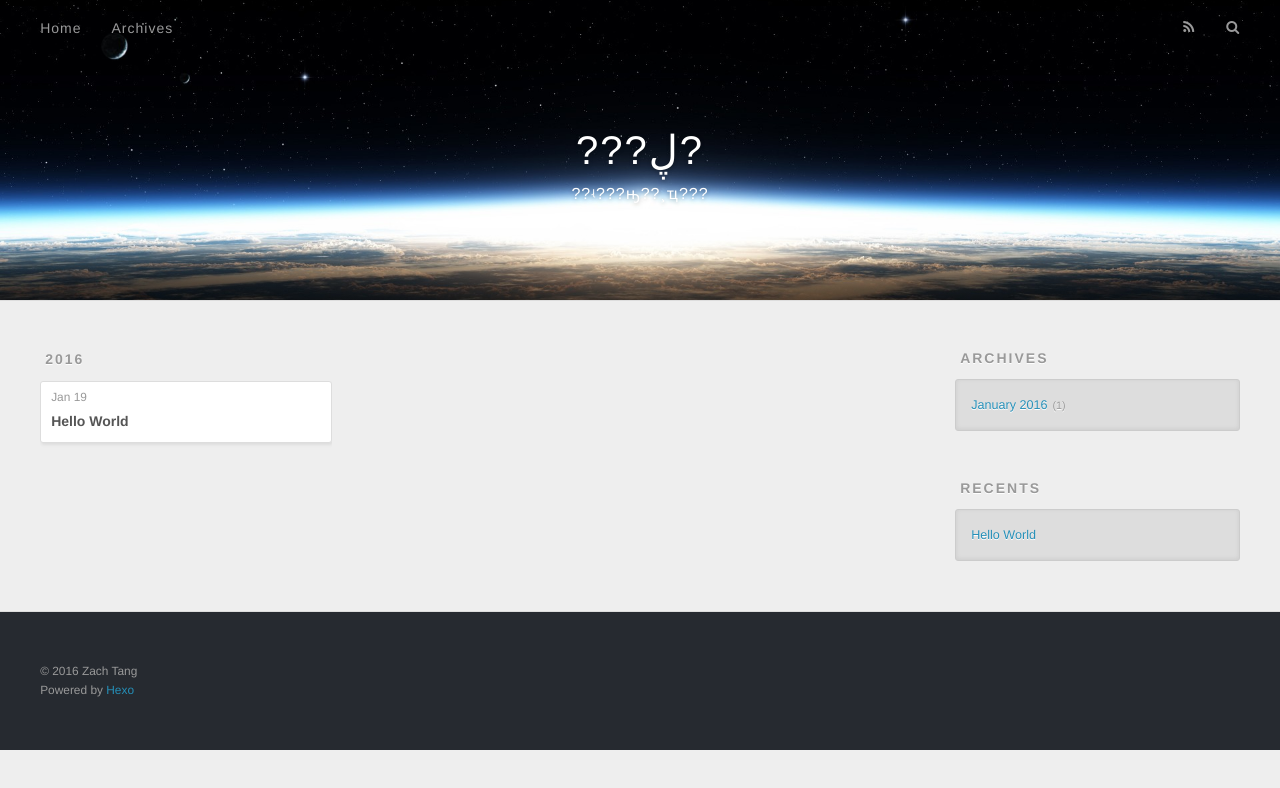
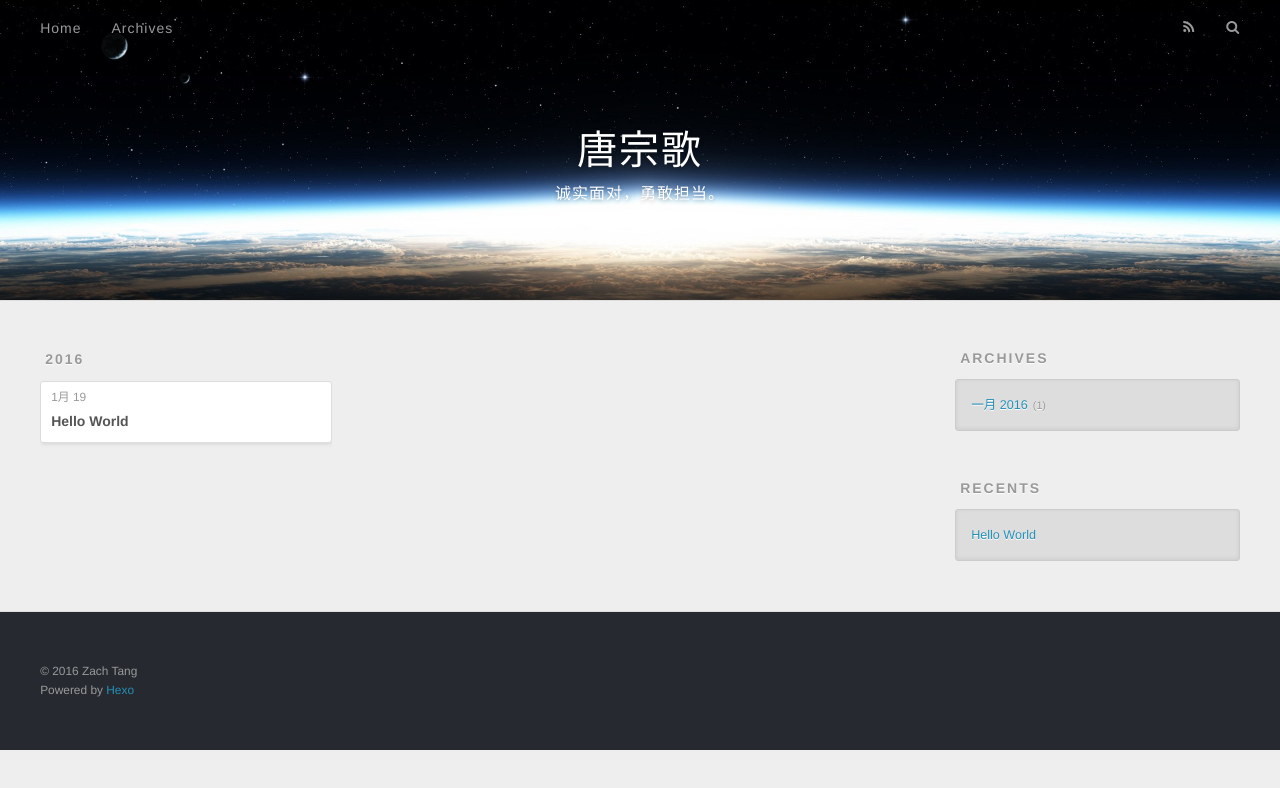
Before and after one commit to tagicc/tagicc.github.io, a plain HTML site: page archives/2016/01/index.html in a window 1280 px wide. Drawn offline with nearby package versions, Linux system fonts and the light colour scheme.

Commit message:
Site updated: 2016-01-22 21:18:45

```diff
--- a/archives/2016/01/index.html
+++ b/archives/2016/01/index.html
@@ -3,19 +3,19 @@
 <head>
   <meta charset="utf-8">
 
-  <title>Archives: 2016/1 | ???ڸ?</title>
+  <title>Archives: 2016/1 | 唐宗歌</title>
   <meta name="viewport" content="width=device-width, initial-scale=1, maximum-scale=1">
   <meta name="description">
 <meta property="og:type" content="website">
-<meta property="og:title" content="???ڸ?">
+<meta property="og:title" content="唐宗歌">
 <meta property="og:url" content="http://yoursite.com/archives/2016/01/index.html">
-<meta property="og:site_name" content="???ڸ?">
+<meta property="og:site_name" content="唐宗歌">
 <meta property="og:description">
 <meta name="twitter:card" content="summary">
-<meta name="twitter:title" content="???ڸ?">
+<meta name="twitter:title" content="唐宗歌">
 <meta name="twitter:description">
 
-    <link rel="alternative" href="/atom.xml" title="???ڸ?" type="application/atom+xml">
+    <link rel="alternative" href="/atom.xml" title="唐宗歌" type="application/atom+xml">
 
 
     <link rel="icon" href="/favicon.png">
@@ -33,11 +33,11 @@
   <div id="header-outer" class="outer">
     <div id="header-title" class="inner">
       <h1 id="logo-wrap">
-        <a href="/" id="logo">???ڸ?</a>
+        <a href="/" id="logo">唐宗歌</a>
       </h1>
 
         <h2 id="subtitle-wrap">
-          <a href="/" id="subtitle">??ʵ???ԣ??¸ҵ???</a>
+          <a href="/" id="subtitle">诚实面对，勇敢担当。</a>
         </h2>
 
     </div>
@@ -80,7 +80,7 @@
   <div class="archive-article-inner">
     <header class="archive-article-header">
       <a href="/2016/01/19/hello-world/" class="archive-article-date">
-  <time datetime="2016-01-19T14:57:18.553Z" itemprop="datePublished">Jan 19</time>
+  <time datetime="2016-01-19T14:57:18.553Z" itemprop="datePublished">1月 19</time>
 </a>
 
 
@@ -110,7 +110,7 @@
   <div class="widget-wrap">
     <h3 class="widget-title">Archives</h3>
     <div class="widget">
-      <ul class="archive-list"><li class="archive-list-item"><a class="archive-list-link" href="/archives/2016/01/">January 2016</a><span class="archive-list-count">1</span></li></ul>
+      <ul class="archive-list"><li class="archive-list-item"><a class="archive-list-link" href="/archives/2016/01/">一月 2016</a><span class="archive-list-count">1</span></li></ul>
     </div>
   </div>
 
```
Also changed, not shown: 2016/01/19/hello-world/index.html (+7 -7 lines), archives/2016/index.html (+9 -9 lines), archives/index.html (+9 -9 lines), index.html (+9 -9 lines).
